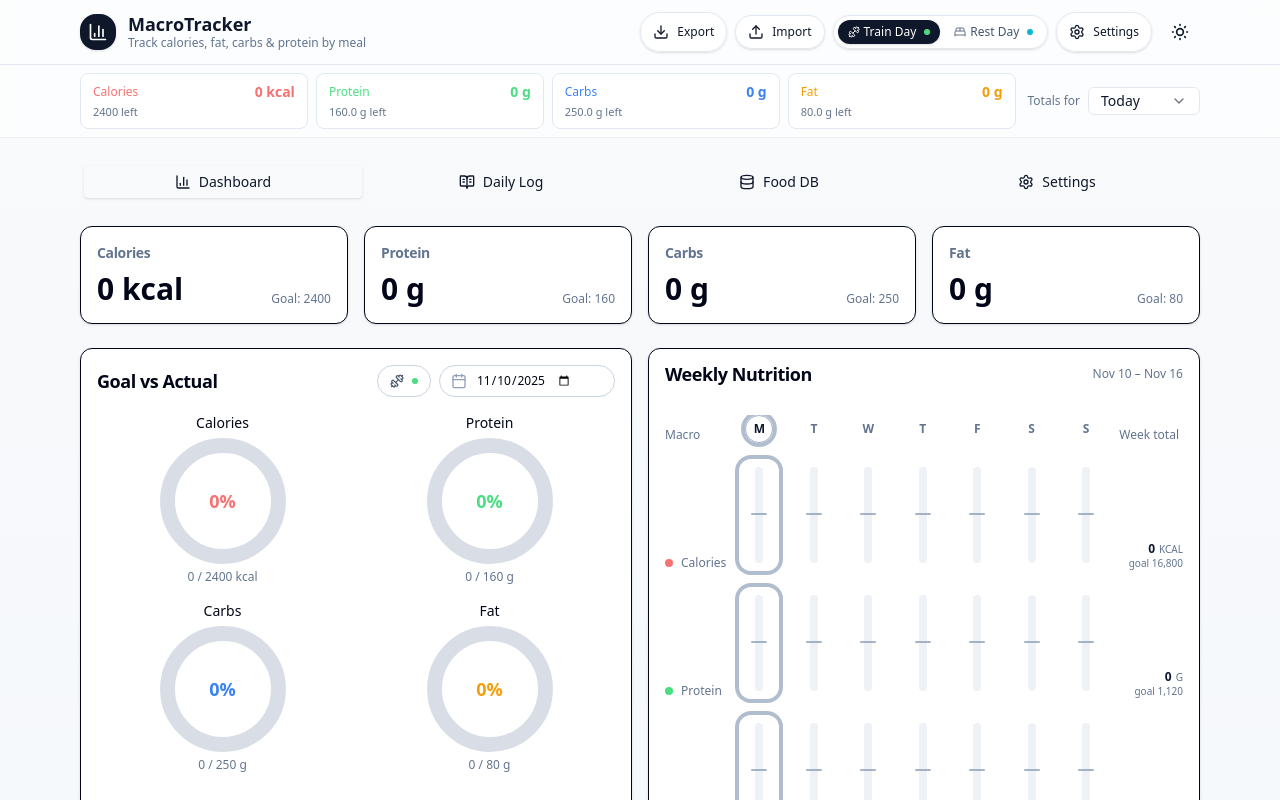
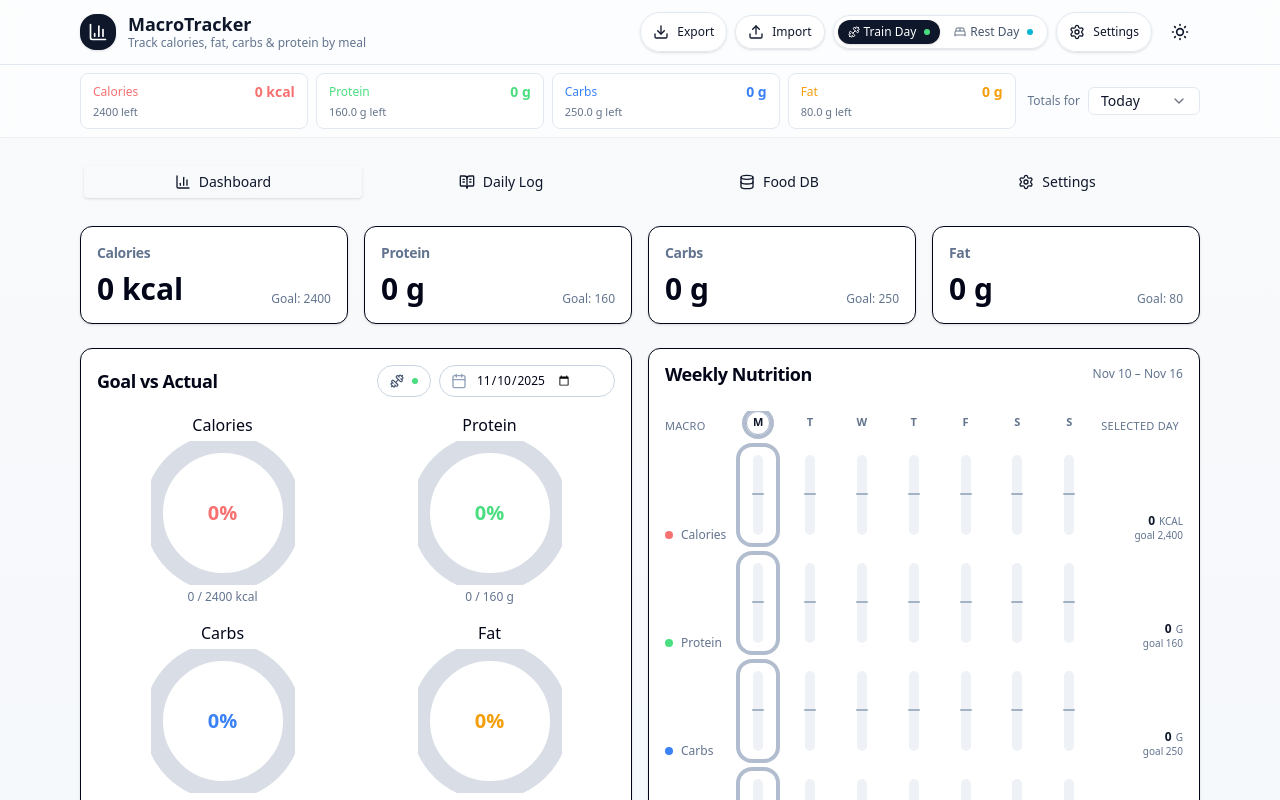
Before and after one commit to worldpeacemetta/WorldPeaceBuilder, a React (Vite) app: page / in a window 1280 px wide. Shown: the top 800 px of the page. Built offline with nearby package versions, Linux system fonts and the light colour scheme.

Commit message:
Refine weekly nutrition goals and donut scaling

```diff
--- a/src/App.jsx
+++ b/src/App.jsx
@@ -568,16 +568,18 @@ export default function MacroTrackerApp(){
     ];
 
     const rows = macros.map((macro) => {
-      let totalActual = 0;
-      let totalGoal = 0;
+      let selectedActual = 0;
+      let selectedGoal = 0;
 
       const cells = days.map((day) => {
         const totals = totalsForDate(day.iso);
         const goal = goalValuesForDate(day.iso);
         const actualValue = Math.max(0, totals[macro.key] ?? 0);
         const goalValue = Math.max(0, goal?.[macro.key] ?? 0);
-        totalActual += actualValue;
-        totalGoal += goalValue;
+        if (day.iso === targetISO) {
+          selectedActual = actualValue;
+          selectedGoal = goalValue;
+        }
         return {
           iso: day.iso,
           actual: actualValue,
@@ -591,8 +593,8 @@ export default function MacroTrackerApp(){
         unit: macro.unit,
         color: macro.color,
         cells,
-        totalActual,
-        totalGoal,
+        selectedActual,
+        selectedGoal,
       };
     });
 
@@ -1409,19 +1411,19 @@ function WeeklyNutritionCard({ data }) {
           {data?.weekLabel && <span className="text-xs text-slate-500">{data.weekLabel}</span>}
         </div>
       </CardHeader>
-      <CardContent className="pt-4">
+      <CardContent className="pt-3">
         {!hasData ? (
           <p className="text-sm text-slate-500">Log entries to see your weekly breakdown.</p>
         ) : (
           <div className="overflow-x-auto">
             <div className="min-w-max">
-              <div className="grid grid-cols-[auto_repeat(7,minmax(0,1fr))_auto] items-end gap-x-3 gap-y-4">
-                <div className="text-xs font-medium text-slate-500">Macro</div>
+              <div className="grid grid-cols-[auto_repeat(7,minmax(0,1fr))_auto] items-end gap-x-3 gap-y-3 text-[13px]">
+                <div className="text-[11px] font-medium uppercase tracking-wide text-slate-500">Macro</div>
                 {days.map((day) => (
                   <div key={day.iso} className="flex justify-center">
                     <div
                       className={cn(
-                        "flex h-7 w-7 items-center justify-center rounded-full text-xs font-semibold text-slate-500 transition-colors",
+                        "flex h-6 w-6 items-center justify-center rounded-full text-[11px] font-semibold text-slate-500 transition-colors",
                         day.isSelected && "text-slate-900 dark:text-slate-100",
                         day.isToday ? "border border-slate-400/80 dark:border-slate-500/80" : "border border-transparent",
                         day.isSelected && "ring-2 ring-offset-2 ring-offset-transparent ring-slate-400/70 dark:ring-slate-500/70",
@@ -1431,7 +1433,7 @@ function WeeklyNutritionCard({ data }) {
                     </div>
                   </div>
                 ))}
-                <div className="pr-1 text-right text-xs font-medium text-slate-500">Week total</div>
+                <div className="pr-1 text-right text-[11px] font-medium uppercase tracking-wide text-slate-500">Selected day</div>
                 {rows.map((row) => (
                   <Fragment key={row.key}>
                     <div className="flex items-center gap-2 text-xs font-medium text-slate-500">
@@ -1454,11 +1456,11 @@ function WeeklyNutritionCard({ data }) {
                     })}
                     <div className="text-right text-xs text-slate-600 dark:text-slate-300">
                       <div className="font-semibold text-slate-900 dark:text-slate-100">
-                        {formatNumber(row.totalActual)}
+                        {formatNumber(row.selectedActual)}
                         <span className="ml-1 text-[10px] font-normal uppercase text-slate-500">{row.unit}</span>
                       </div>
-                      {row.totalGoal > 0 ? (
-                        <div className="text-[10px] text-slate-500">goal {formatNumber(row.totalGoal)}</div>
+                      {row.selectedGoal > 0 ? (
+                        <div className="text-[10px] text-slate-500">goal {formatNumber(row.selectedGoal)}</div>
                       ) : (
                         <div className="text-[10px] text-slate-400">no goal</div>
                       )}
@@ -1499,16 +1501,16 @@ function WeeklyNutritionCell({ color, unit, actual, goal, isToday, isSelected })
     <div className="flex justify-center">
       <div
         className={cn(
-          "relative flex h-28 w-10 items-end justify-center rounded-xl px-1 py-2 transition-all",
+          "relative flex h-24 w-9 items-end justify-center rounded-xl px-1.5 py-2 transition-all",
           ringClass,
         )}
         title={tooltip}
       >
-        <div className="relative h-full w-2" aria-hidden="true">
+        <div className="relative h-full w-[10px]" aria-hidden="true">
           <div className="absolute inset-0 rounded-full bg-slate-200/60 dark:bg-slate-800/60" />
           {hasGoal && (
             <div
-              className="absolute left-1/2 w-4 -translate-x-1/2 rounded-full bg-slate-400/80 dark:bg-slate-500/70"
+              className="absolute left-1/2 w-3 -translate-x-1/2 rounded-full bg-slate-400/80 dark:bg-slate-500/70"
               style={{ bottom: "50%", height: "2px" }}
             />
           )}
@@ -1585,8 +1587,8 @@ function GoalDonut({ label, color, actual, goal, unit }) {
   const basePct = g > 0 ? Math.min(Math.max(pctRaw, 0), 100) : a > 0 ? 100 : 0;
   const overPct = g > 0 ? Math.min(Math.max(pctRaw - 100, 0), 100) : 0;
 
-  const radius = 52;
-  const strokeWidth = 14;
+  const radius = 58;
+  const strokeWidth = 16;
   const circumference = 2 * Math.PI * radius;
 
   const dashFor = (percent) => {
@@ -1604,8 +1606,8 @@ function GoalDonut({ label, color, actual, goal, unit }) {
 
   return (
     <div className="flex flex-col items-center justify-center">
-      <div className="mb-1 text-sm font-medium">{label}</div>
-      <div className="relative h-32 w-32">
+      <div className="mb-1 text-base font-medium">{label}</div>
+      <div className="relative h-36 w-36">
         <svg viewBox="0 0 120 120" className="h-full w-full">
           <circle
             cx="60"
@@ -1644,7 +1646,7 @@ function GoalDonut({ label, color, actual, goal, unit }) {
           )}
         </svg>
         <div className="pointer-events-none absolute inset-0 flex items-center justify-center">
-          <div className="text-lg font-semibold" style={{ color }}>{Number.isFinite(pct) ? `${pct}%` : "0%"}</div>
+          <div className="text-xl font-semibold" style={{ color }}>{Number.isFinite(pct) ? `${pct}%` : "0%"}</div>
         </div>
       </div>
       <div className="mt-1 text-xs text-slate-500">
```
